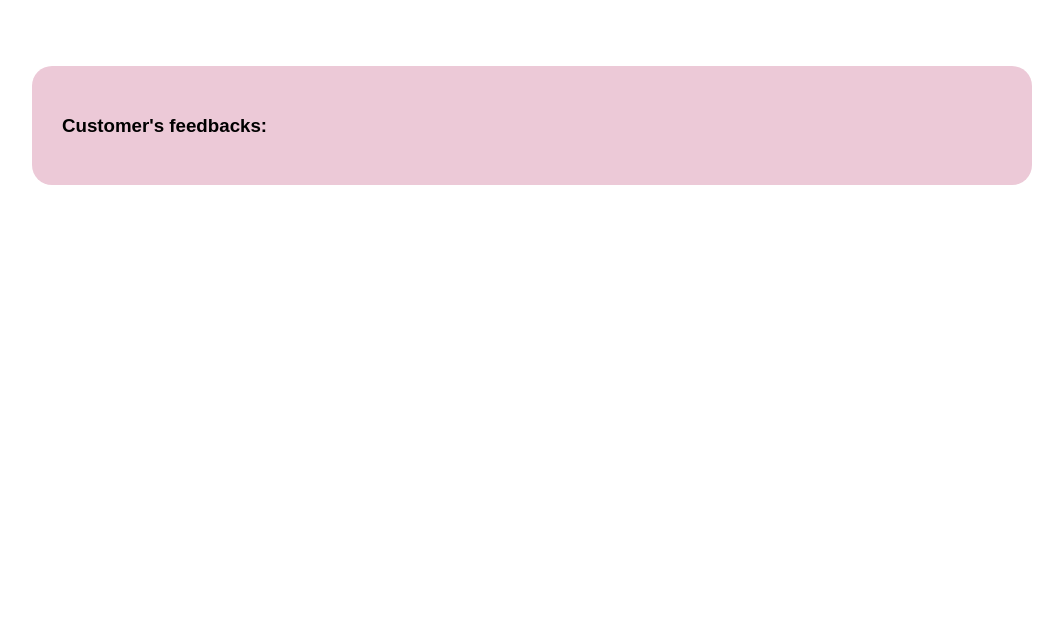
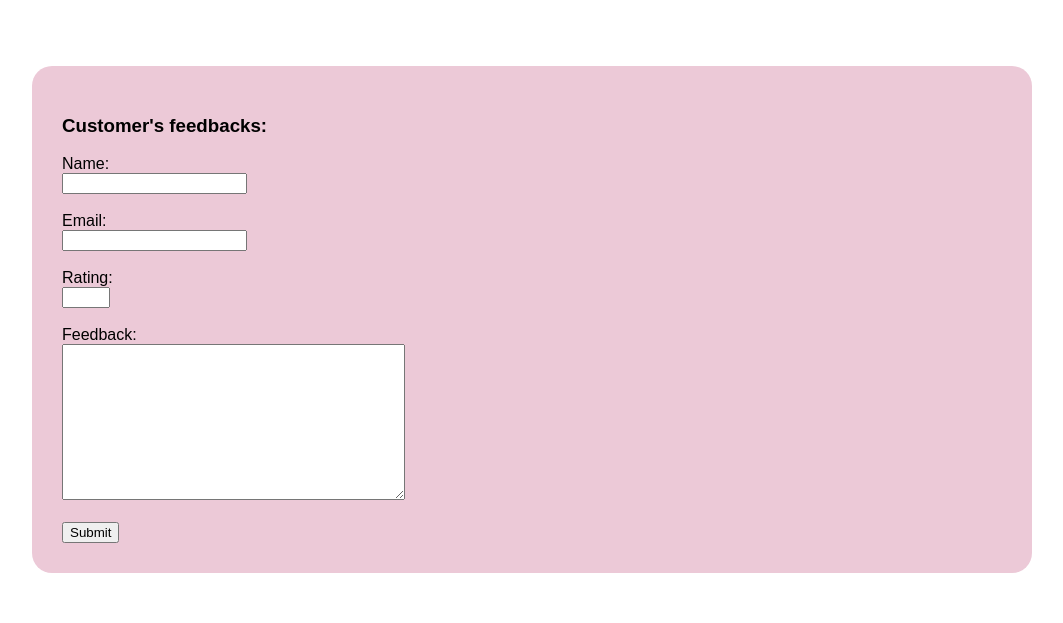
Before and after one commit to naiditao/OnlineShop, a Django app: page /products/1/1 in a window 1280 px wide. Shown: the part 399-1022 px from the top of the page, without its empty margins (108-1171 px from the left). Before the commit the page ends 584 px from the top, so only its background shows below. Run offline with Django 5.2, Linux system fonts and the light colour scheme; data comes from the database, SQL or seed files in the repository.

Commit message:
add forms and msgs

```diff
--- /dev/null
+++ b/onlineshop/onlineshop/products/forms.py
@@ -0,0 +1,7 @@
+from django import forms
+
+class FeedbackForm(forms.Form):
+    name = forms.CharField(required=True)
+    email = forms.EmailField()
+    rating = forms.IntegerField(min_value=1,max_value=5)
+    text = forms.CharField(label = "Feedback", widget=forms.Textarea, max_length=300)
--- a/onlineshop/onlineshop/products/static/products/product.css
+++ b/onlineshop/onlineshop/products/static/products/product.css
@@ -58,7 +58,7 @@ header svg:hover{
     column-gap: 40px;
 }
 
-#product-main-con button{
+#product-main-con main button{
     background-color: #DBABBE;
     font-size: 20px;
     color:white;
--- a/onlineshop/onlineshop/products/templates/products/product.html
+++ b/onlineshop/onlineshop/products/templates/products/product.html
@@ -21,6 +21,29 @@
         </main>
         <section id = "feedback">
             <h3>Customer's feedbacks:</h3>
+            {% if messages %}
+                {% for msg in messages %}
+                <p style="color:green">{{msg}}</p>
+                {% endfor %}
+            {% endif %}
+            <form method = "POST">
+                {% csrf_token %}
+
+                {% for field in form %}
+                    {{field.label_tag}}<br>
+                    {{field}}<br><br>
+
+                    {% if feild.help_text %}
+                        <p>{{feild.help_text}}</p>
+                    {% endif %}
+
+                    {% for error in form.name.errors %}
+                        <p style = "color:red">{{error}}</p>
+                    {% endfor %}
+                {% endfor %}
+
+                <button type = "submit">Submit</button>
+            </form>
         </section>
     </div>
 
--- a/onlineshop/onlineshop/products/views.py
+++ b/onlineshop/onlineshop/products/views.py
@@ -1,6 +1,8 @@
 from django.shortcuts import render
 from django.http import HttpResponse
 from .models import Product, Brand
+from django.contrib import messages
+from .forms import FeedbackForm
 # Create your views here.
 
 def index(request):
@@ -25,6 +27,21 @@ def product_cat(request, product):
 
 def product_page(request,product_brand,product_slug):
     product = Product.objects.get(slug = product_slug)
-    return render(request, "products/product.html", {
-        "product": product
-    })
+    form = FeedbackForm()
+
+    if request.method == "GET":
+        return render(request, "products/product.html", {
+            "product": product,
+            "form":form
+        })
+    else:
+        form = FeedbackForm(request.POST)
+        if form.is_valid():
+            print(form.cleaned_data)
+            messages.success(request,"We received your feedback!")
+            form = FeedbackForm()
+
+        return render(request, "products/product.html", {
+            "product": product,
+            "form":form
+        })
```
